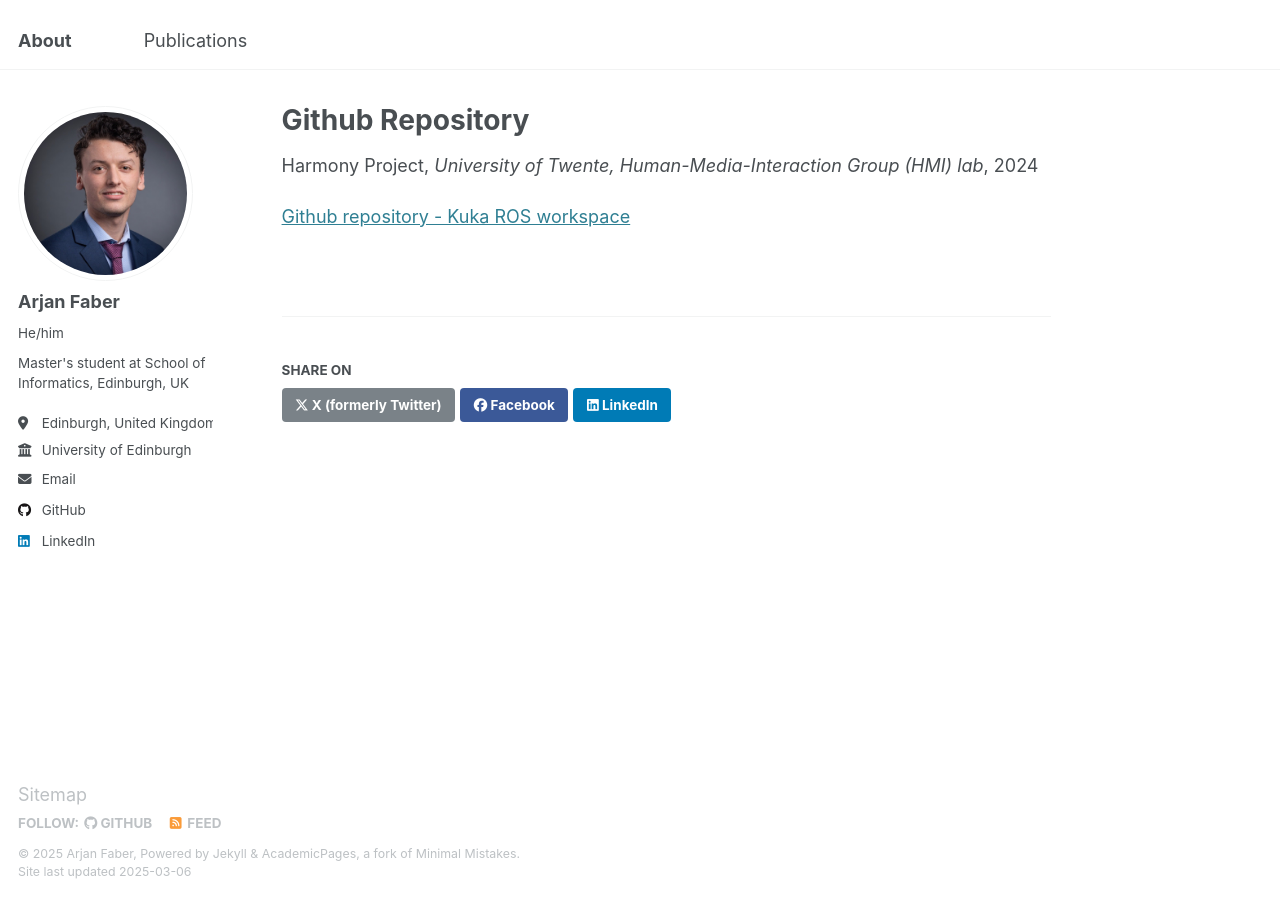
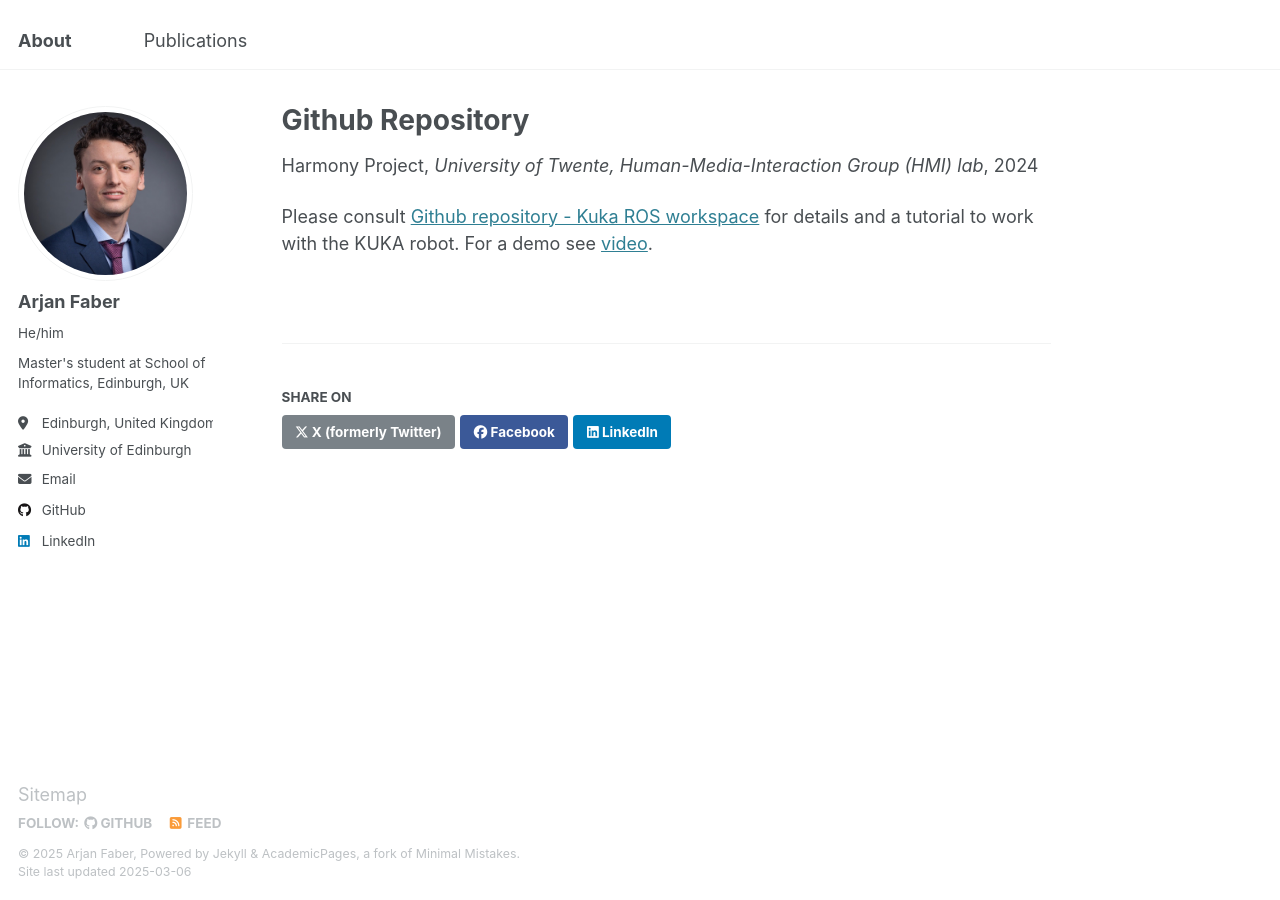
Before and after one commit to ArjFaber/arjfaber.github.io, a Jekyll site: the page built from _teaching/2014-spring-teaching-1.md, in a window 1280 px wide. Built offline with Jekyll 4.4.1, drawn with Linux system fonts in a browser that asks for light colours.

Commit message:
Update 2014-spring-teaching-1.md

```diff
--- a/_teaching/2014-spring-teaching-1.md
+++ b/_teaching/2014-spring-teaching-1.md
@@ -7,4 +7,4 @@ venue: "University of Twente, Human-Media-Interaction Group (HMI) lab"
 date: 2024-01-01
 location: "Enschede, Netherlands"
 ---
-[Github repository - Kuka ROS workspace](https://github.com/hmi-utwente/hmi_harmony_kuka_ido_ws)
+Please consult [Github repository - Kuka ROS workspace](https://github.com/hmi-utwente/hmi_harmony_kuka_ido_ws) for details and a tutorial to work with the KUKA robot. For a demo see [video](https:://arjfaber.github.io/files/Harmony_ML_Module_Final.mp4).
```
